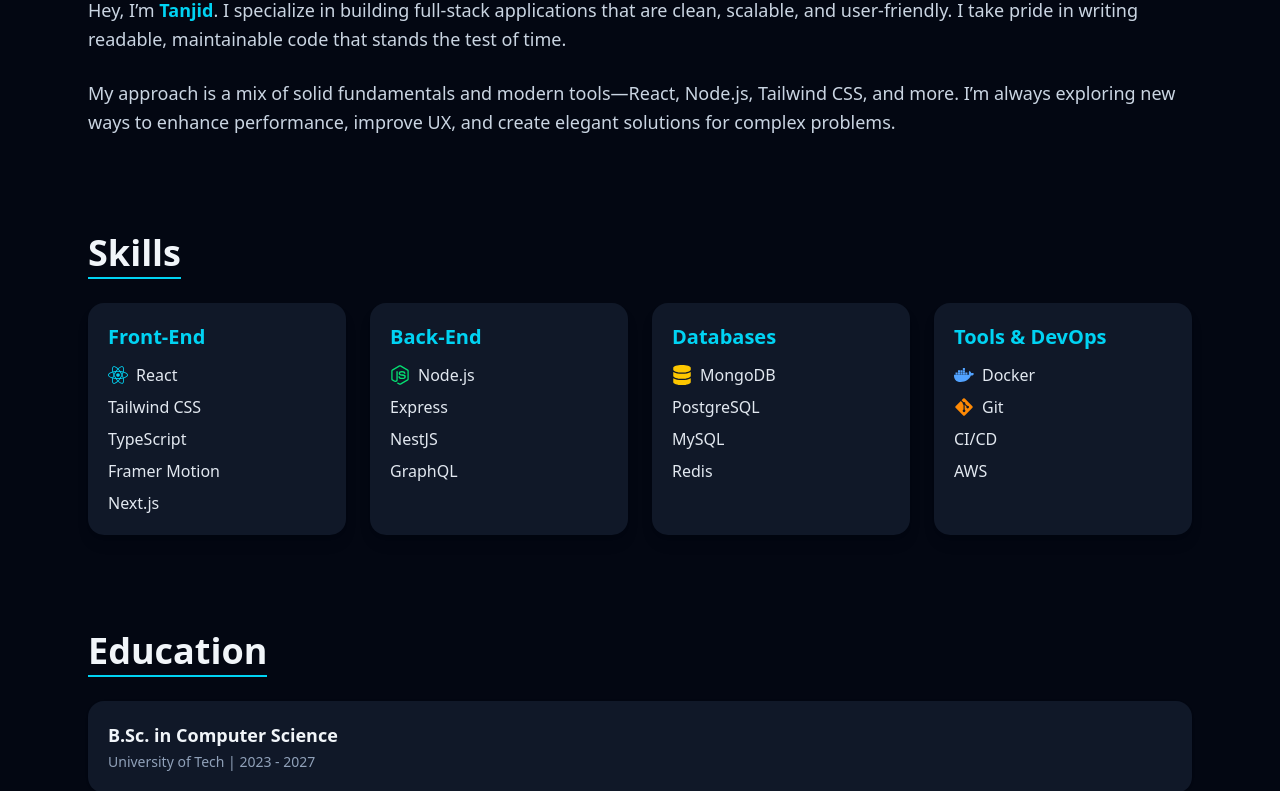
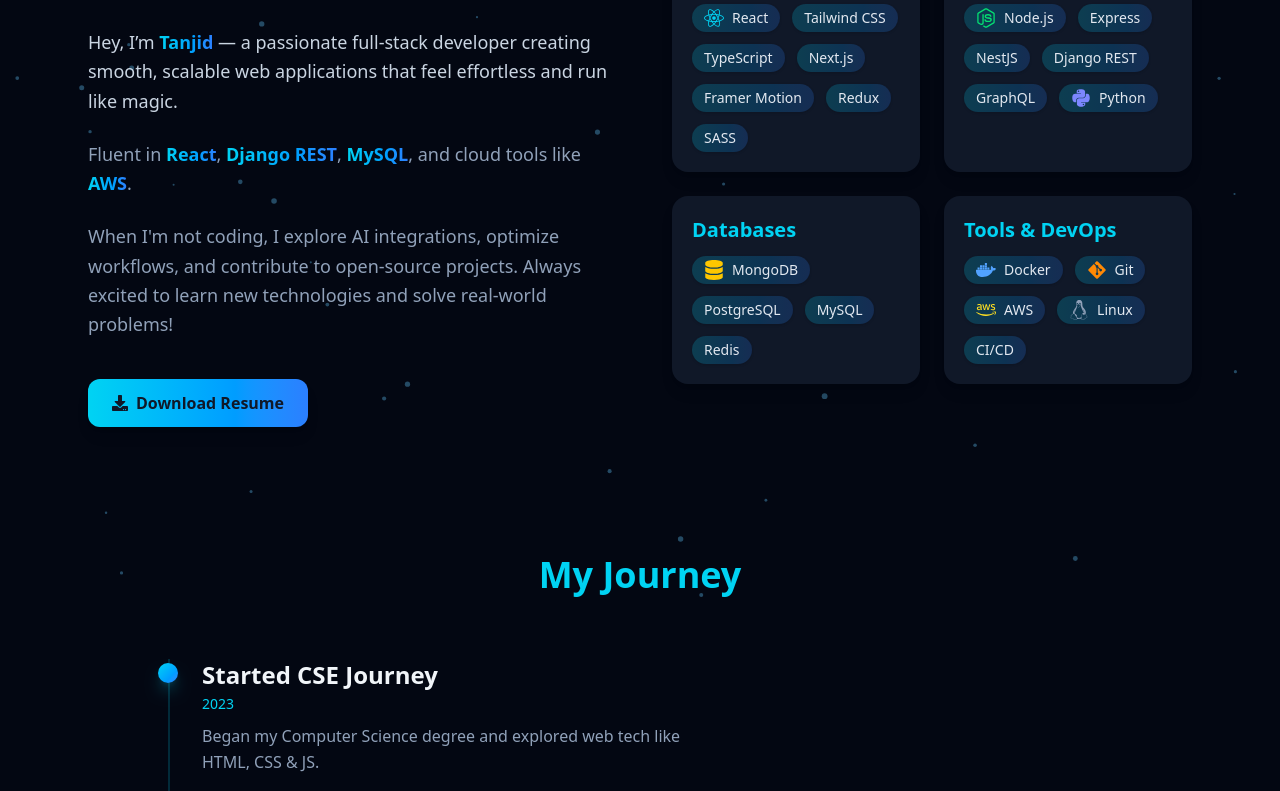
Before and after one commit to nafijur-rahaman/my-portfolio, a React (Vite) app: page / in a window 1280 px wide. Shown: the part 992-1783 px from the top of the page. Built offline with nearby package versions, Linux system fonts and the light colour scheme.

Commit message:
update about component

```diff
--- a/src/components/About.jsx
+++ b/src/components/About.jsx
@@ -1,7 +1,18 @@
-import React from "react";
+import React, { useEffect } from "react";
 import { motion } from "framer-motion";
-import { FaReact, FaNodeJs, FaDatabase, FaDocker, FaGitAlt } from "react-icons/fa";
+import {
+  FaReact,
+  FaNodeJs,
+  FaDatabase,
+  FaDocker,
+  FaGitAlt,
+  FaPython,
+  FaAws,
+  FaLinux,
+  FaDownload,
+} from "react-icons/fa";
 
+export default function About() {
   const skillCategories = [
     {
       title: "Front-End",
@@ -9,8 +20,10 @@
         { name: "React", icon: <FaReact className="text-cyan-400" /> },
         { name: "Tailwind CSS" },
         { name: "TypeScript" },
+        { name: "Next.js" },
         { name: "Framer Motion" },
-      { name: "Next.js" },
+        { name: "Redux" },
+        { name: "SASS" },
       ],
     },
     {
@@ -19,7 +32,9 @@
         { name: "Node.js", icon: <FaNodeJs className="text-green-400" /> },
         { name: "Express" },
         { name: "NestJS" },
+        { name: "Django REST" },
         { name: "GraphQL" },
+        { name: "Python", icon: <FaPython className="text-indigo-400" /> },
       ],
     },
     {
@@ -36,64 +51,146 @@
       skills: [
         { name: "Docker", icon: <FaDocker className="text-blue-400" /> },
         { name: "Git", icon: <FaGitAlt className="text-orange-400" /> },
+        { name: "AWS", icon: <FaAws className="text-yellow-300" /> },
+        { name: "Linux", icon: <FaLinux className="text-slate-400" /> },
         { name: "CI/CD" },
-      { name: "AWS" },
       ],
     },
   ];
 
-const education = [
+  const timelineData = [
     {
-    degree: "B.Sc. in Computer Science",
-    institution: "University of Tech",
-    period: "2023 - 2027",
+      year: "2023",
+      title: "Started CSE Journey",
+      description:
+        "Began my Computer Science degree and explored web tech like HTML, CSS & JS.",
     },
     {
-    degree: "CSE Fundamental With Phitron",
-    institution: "Phitron",
-    period: "2023 - 2024",
+      year: "2024",
+      title: "Full Stack Dive",
+      description:
+        "Built MERN projects, completed 'Complete Web Development Course', gained hands-on experience.",
     },
     {
-    degree: "Complete Web Development Course",
-    institution: "Programming Hero",
-    period: "2024 - 2025",
-  }
+      year: "2025",
+      title: "Backend & AI Integration",
+      description:
+        "Mastered Django REST + Node.js, began AI integration with ChatGPT & Gemini SDKs.",
+    },
+    {
+      year: "Future",
+      title: "Building Impactful Products",
+      description:
+        "Focusing on scalable, AI-powered apps that solve real-world problems.",
+    },
   ];
 
-export default function About() {
+  useEffect(() => {
+    const canvas = document.getElementById("particleCanvas");
+    if (!canvas) return;
+    const ctx = canvas.getContext("2d");
+    canvas.width = window.innerWidth;
+    canvas.height = window.innerHeight;
+
+    const particles = Array.from({ length: 50 }, () => ({
+      x: Math.random() * canvas.width,
+      y: Math.random() * canvas.height,
+      r: Math.random() * 2 + 1,
+      dx: (Math.random() - 0.5) * 0.5,
+      dy: (Math.random() - 0.5) * 0.5,
+    }));
+
+    const draw = () => {
+      ctx.clearRect(0, 0, canvas.width, canvas.height);
+      ctx.fillStyle = "rgba(100, 200, 255, 0.35)";
+      particles.forEach((p) => {
+        ctx.beginPath();
+        ctx.arc(p.x, p.y, p.r, 0, Math.PI * 2);
+        ctx.fill();
+        p.x += p.dx;
+        p.y += p.dy;
+        if (p.x < 0 || p.x > canvas.width) p.dx *= -1;
+        if (p.y < 0 || p.y > canvas.height) p.dy *= -1;
+      });
+      requestAnimationFrame(draw);
+    };
+    draw();
+  }, []);
+
   return (
-    <section id="about" className="py-24 bg-gray-950 text-slate-100">
-      <div className="max-w-6xl mx-auto px-6 flex flex-col gap-24">
+    <section
+      id="about"
+      className="relative py-32 bg-gray-950 text-slate-100 overflow-hidden"
+    >
+      {/* Particle Background */}
+      <canvas
+        id="particleCanvas"
+        className="absolute inset-0 pointer-events-none"
+      ></canvas>
 
-        {/* About Me */}
+      <div className="relative z-10 max-w-6xl mx-auto px-6 flex flex-col lg:flex-row items-start justify-between gap-16">
+        {/* Left - About */}
         <motion.div
-          initial={{ opacity: 0, y: 20 }}
-          whileInView={{ opacity: 1, y: 0 }}
+          initial={{ opacity: 0, x: -60 }}
+          whileInView={{ opacity: 1, x: 0 }}
           transition={{ duration: 0.8 }}
-          className="space-y-6"
+          className="flex-1 space-y-8"
         >
-          <h2 className="text-5xl font-bold border-b-4 border-cyan-400 inline-block pb-2 tracking-wide">
+          <div className="space-y-6">
+            <h2 className="text-6xl font-extrabold tracking-tight bg-gradient-to-r from-cyan-400 to-blue-500 bg-clip-text text-transparent">
               About Me
             </h2>
             <p className="text-lg text-slate-300 leading-relaxed">
-            Hey, I’m <span className="text-cyan-400 font-semibold">Tanjid</span>. I specialize in building full-stack applications that are clean, scalable, and user-friendly. I take pride in writing readable, maintainable code that stands the test of time.
+              Hey, I’m{" "}
+              <span className="bg-gradient-to-r from-cyan-400 to-blue-500 bg-clip-text text-transparent font-semibold">
+                Tanjid
+              </span>{" "}
+              — a passionate full-stack developer creating smooth, scalable web
+              applications that feel effortless and run like magic.
             </p>
-          <p className="text-lg text-slate-300 leading-relaxed">
-            My approach is a mix of solid fundamentals and modern tools—React, Node.js, Tailwind CSS, and more. I’m always exploring new ways to enhance performance, improve UX, and create elegant solutions for complex problems.
+            <p className="text-lg text-slate-400 leading-relaxed">
+              Fluent in{" "}
+              <span className="bg-gradient-to-r from-cyan-400 to-blue-500 bg-clip-text text-transparent font-semibold">
+                React
+              </span>
+              ,{" "}
+              <span className="bg-gradient-to-r from-cyan-400 to-blue-500 bg-clip-text text-transparent font-semibold">
+                Django REST
+              </span>
+              ,{" "}
+              <span className="bg-gradient-to-r from-cyan-400 to-blue-500 bg-clip-text text-transparent font-semibold">
+                MySQL
+              </span>
+              , and cloud tools like{" "}
+              <span className="bg-gradient-to-r from-cyan-400 to-blue-500 bg-clip-text text-transparent font-semibold">
+                AWS
+              </span>
+              .
             </p>
+            <p className="text-lg text-slate-400 leading-relaxed">
+              When I'm not coding, I explore AI integrations, optimize
+              workflows, and contribute to open-source projects. Always excited
+              to learn new technologies and solve real-world problems!
+            </p>
+
+            {/* Resume Button */}
+            <a
+              href="/assets/resume.pdf"
+              download
+              className="inline-flex items-center mt-4 px-6 py-3 bg-gradient-to-r from-cyan-400 to-blue-500 text-gray-900 font-semibold rounded-xl shadow-lg hover:shadow-cyan-400/50 hover:scale-105 transition-all duration-300"
+            >
+              <FaDownload className="mr-2" /> Download Resume
+            </a>
+          </div>
         </motion.div>
 
-        {/* Skills */}
+        {/* Right - Skills */}
         <motion.div
-          initial={{ opacity: 0, y: 20 }}
-          whileInView={{ opacity: 1, y: 0 }}
+          initial={{ opacity: 0, x: 60 }}
+          whileInView={{ opacity: 1, x: 0 }}
           transition={{ duration: 0.8 }}
-          className="space-y-6"
+          className="flex-1 grid md:grid-cols-2 gap-6"
         >
-          <h2 className="text-4xl font-bold border-b-2 border-cyan-400 inline-block pb-1">
-            Skills
-          </h2>
-          <div className="grid md:grid-cols-2 lg:grid-cols-4 gap-6">
           {skillCategories.map((category, idx) => (
             <motion.div
               key={idx}
@@ -102,49 +199,66 @@
               whileInView={{ opacity: 1, y: 0 }}
               transition={{ delay: idx * 0.1 }}
             >
-                <h3 className="text-xl font-semibold text-cyan-400 mb-3">{category.title}</h3>
-                <ul className="space-y-2">
+              <h4 className="text-xl font-semibold text-cyan-400 mb-3">
+                {category.title}
+              </h4>
+
+              <ul className="flex flex-wrap gap-3">
                 {category.skills.map((skill, i) => (
-                    <li key={i} className="flex items-center gap-2 text-slate-200 hover:text-cyan-400 transition-colors">
+                  <motion.li
+                    key={i}
+                    className="flex items-center gap-2 px-3 py-1 rounded-full bg-gradient-to-r from-cyan-400/20 to-blue-500/20 text-slate-200 shadow-sm cursor-pointer"
+                    whileHover={{
+                      scale: 1.1,
+                      y: -3,
+                      boxShadow: "0px 8px 15px rgba(0, 255, 255, 0.4)",
+                    }}
+                    whileTap={{ scale: 0.95 }}
+                    transition={{ type: "spring", stiffness: 300 }}
+                  >
                     {skill.icon && <span className="text-xl">{skill.icon}</span>}
-                      <span>{skill.name}</span>
-                    </li>
+                    <span className="text-sm font-medium">{skill.name}</span>
+                  </motion.li>
                 ))}
               </ul>
             </motion.div>
           ))}
+        </motion.div>
       </div>
-        </motion.div>
 
-
-
-        {/* Education */}
+      {/* Timeline Section */}
       <motion.div
-          initial={{ opacity: 0, y: 20 }}
+        initial={{ opacity: 0, y: 60 }}
         whileInView={{ opacity: 1, y: 0 }}
         transition={{ duration: 0.8 }}
-          className="space-y-6"
+        className="relative mt-32 max-w-5xl mx-auto px-6"
       >
-          <h2 className="text-4xl font-bold border-b-2 border-cyan-400 inline-block pb-1">
-            Education
-          </h2>
-          <div className="space-y-4">
-            {education.map((edu, idx) => (
+        <h3 className="text-4xl font-bold text-center text-cyan-400 mb-16">
+          My Journey
+        </h3>
+        <div className="relative border-l-2 border-cyan-500/20 ml-4">
+          {timelineData.map((item, index) => (
             <motion.div
-                key={idx}
-                className="bg-gray-900 p-5 rounded-2xl shadow-sm hover:scale-[1.02] transition-transform duration-300"
-                initial={{ opacity: 0, x: -20 }}
+              key={index}
+              initial={{ opacity: 0, x: index % 2 === 0 ? -40 : 40 }}
               whileInView={{ opacity: 1, x: 0 }}
-                transition={{ delay: idx * 0.1 }}
+              transition={{ duration: 0.8, delay: index * 0.1 }}
+              className="mb-12 pl-8 relative"
             >
-                <h3 className="text-lg font-semibold text-slate-100">{edu.degree}</h3>
-                <span className="text-sm text-slate-400">{edu.institution} | {edu.period}</span>
+              <div className="absolute -left-3 top-1 w-5 h-5 bg-gradient-to-br from-cyan-400 to-blue-500 rounded-full shadow-lg shadow-cyan-400/30"></div>
+              <h4 className="text-2xl font-semibold text-slate-100">
+                {item.title}
+              </h4>
+              <span className="text-cyan-400 text-sm font-medium">
+                {item.year}
+              </span>
+              <p className="text-slate-400 mt-2 leading-relaxed max-w-lg">
+                {item.description}
+              </p>
             </motion.div>
           ))}
         </div>
       </motion.div>
-
-      </div>
     </section>
   );
 }
--- /dev/null
+++ b/src/components/SkillWheel.jsx
@@ -0,0 +1,84 @@
+import React, { useRef, useEffect } from "react";
+import { motion, useAnimation, useMotionValue, useTransform } from "framer-motion";
+import {
+  FaReact,
+  FaNodeJs,
+  FaDatabase,
+  FaDocker,
+  FaGitAlt,
+  FaPython,
+  FaAws,
+  FaLinux,
+} from "react-icons/fa";
+
+export default function SkillWheel() {
+  const wheelRef = useRef(null);
+  const controls = useAnimation();
+
+  const skills = [
+    { name: "React", icon: <FaReact className="text-cyan-400" /> },
+    { name: "Tailwind", icon: null },
+    { name: "TypeScript", icon: null },
+    { name: "Next.js", icon: null },
+    { name: "Node.js", icon: <FaNodeJs className="text-green-400" /> },
+    { name: "Express", icon: null },
+    { name: "Django REST", icon: null },
+    { name: "GraphQL", icon: null },
+    { name: "MongoDB", icon: <FaDatabase className="text-yellow-400" /> },
+    { name: "PostgreSQL", icon: null },
+    { name: "MySQL", icon: null },
+    { name: "Docker", icon: <FaDocker className="text-blue-400" /> },
+    { name: "Git", icon: <FaGitAlt className="text-orange-400" /> },
+    { name: "Python", icon: <FaPython className="text-indigo-400" /> },
+    { name: "AWS", icon: <FaAws className="text-yellow-300" /> },
+    { name: "Linux", icon: <FaLinux className="text-slate-400" /> },
+    { name: "CI/CD", icon: null },
+  ];
+
+  // Center coordinates
+  const radius = 180;
+
+  // Animate the wheel rotation slowly
+  useEffect(() => {
+    controls.start({
+      rotate: 360,
+      transition: { duration: 40, repeat: Infinity, ease: "linear" },
+    });
+  }, [controls]);
+
+  return (
+    <section className="py-32 bg-gray-950 text-slate-100 flex justify-center items-center">
+      <motion.div
+        ref={wheelRef}
+        animate={controls}
+        className="relative w-[400px] h-[400px] rounded-full flex items-center justify-center"
+      >
+        {/* Center Avatar / About */}
+        <div className="absolute w-24 h-24 bg-cyan-500/20 rounded-full flex items-center justify-center text-xl font-semibold text-cyan-400 backdrop-blur-md border border-cyan-400/30">
+          Me
+        </div>
+
+        {/* Skills */}
+        {skills.map((skill, index) => {
+          const angle = (index / skills.length) * 2 * Math.PI;
+          const x = radius * Math.cos(angle);
+          const y = radius * Math.sin(angle);
+          return (
+            <motion.div
+              key={skill.name}
+              className="absolute flex flex-col items-center gap-1 cursor-pointer"
+              style={{
+                transform: `translate(${x}px, ${y}px)`,
+              }}
+              whileHover={{ scale: 1.3, zIndex: 50 }}
+              transition={{ type: "spring", stiffness: 300 }}
+            >
+              <div className="text-3xl">{skill.icon}</div>
+              <span className="text-sm text-slate-200">{skill.name}</span>
+            </motion.div>
+          );
+        })}
+      </motion.div>
+    </section>
+  );
+}
```
Lines whose indentation alone changed are shown as unchanged.
